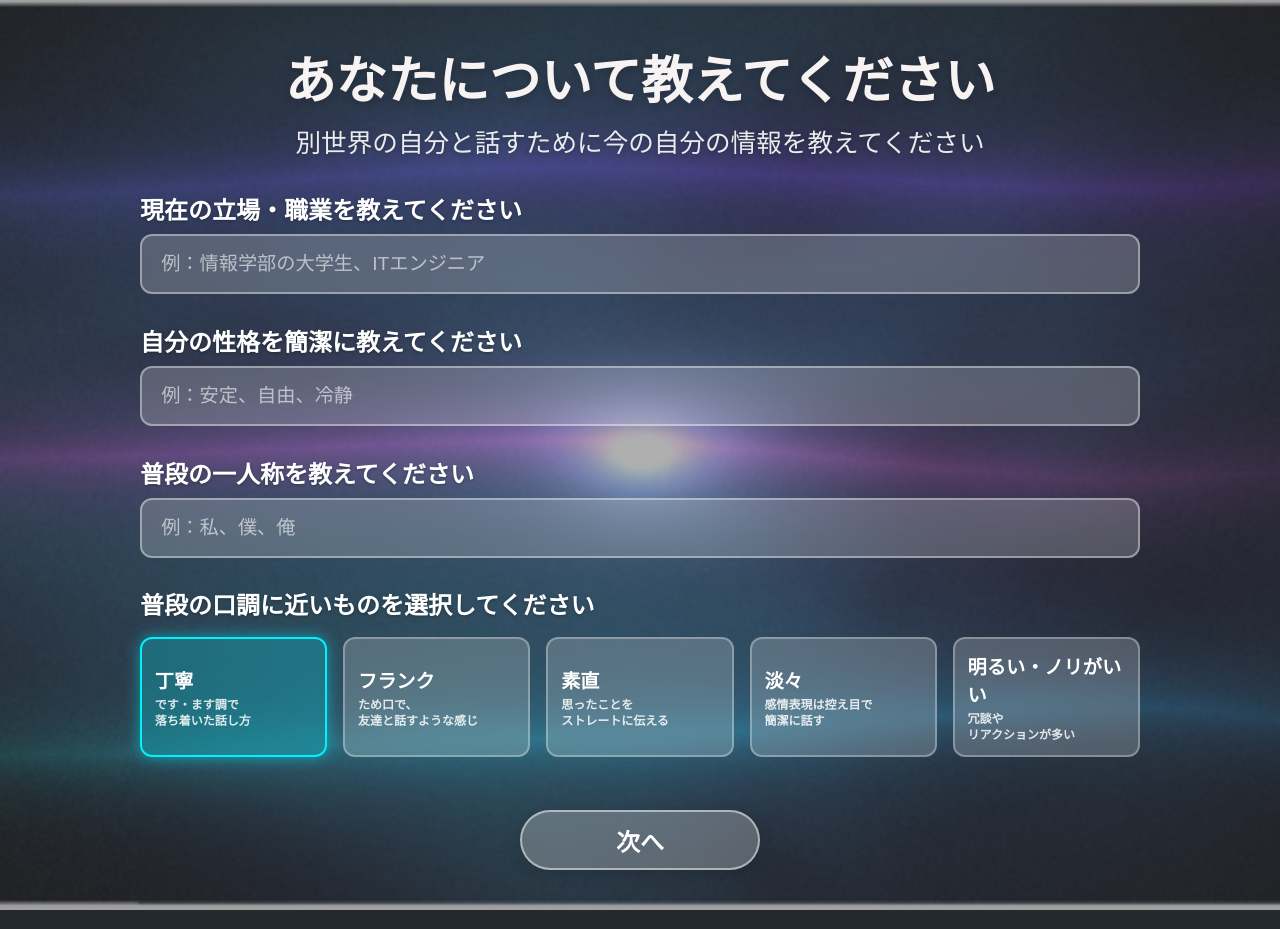
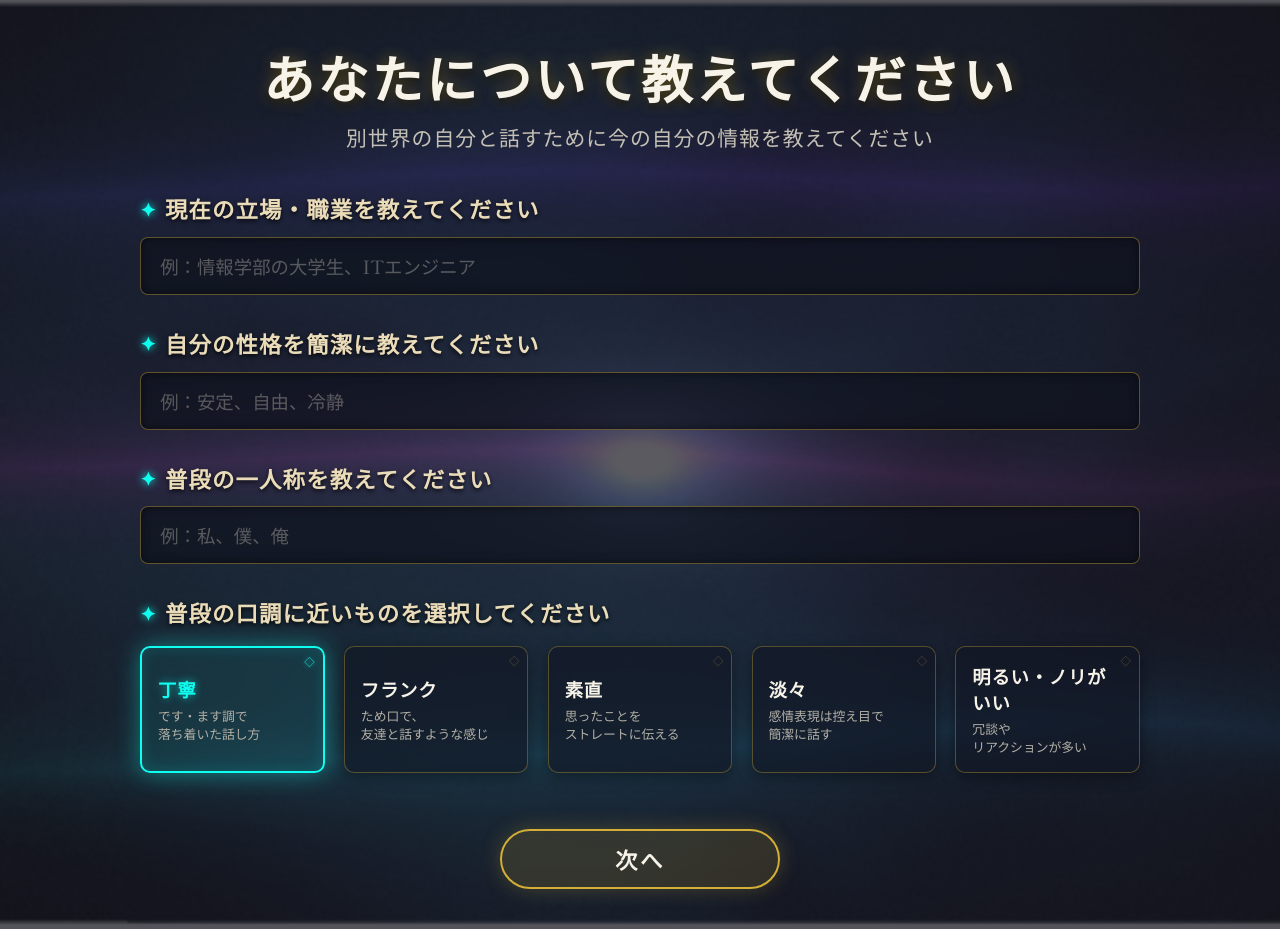
Before and after one commit to rin1212-sh/prkn, a Flask app: page /profile in a window 1280 px wide. Run offline with Flask 3, Linux system fonts and the light colour scheme.

Commit message:
profile.htmlのみmainに反映

```diff
--- a/templates/profile.html
+++ b/templates/profile.html
@@ -3,7 +3,13 @@
 <head>
   <meta charset="UTF-8">
   <meta name="viewport" content="width=device-width, initial-scale=1.0">
-  <title>Parallel-World Self - Profile</title>
+  <title>Parallel World Self - Profile</title>
+
+  <!-- タロット・ミステリアス風フォント（Cinzel & Shippori Mincho）の読み込み -->
+  <link rel="preconnect" href="https://fonts.googleapis.com">
+  <link rel="preconnect" href="https://fonts.gstatic.com" crossorigin>
+  <link href="https://fonts.googleapis.com/css2?family=Cinzel:wght@600;700&family=Shippori+Mincho:wght@500;700;800&display=swap" rel="stylesheet">
+
   <style>
     * {
       box-sizing: border-box;
@@ -13,16 +19,17 @@
     body, html {
       width: 100%;
       min-height: 100vh;
-      font-family: 'Inter', sans-serif;
-      background: linear-gradient(135deg, #0f172a 0%, #1e1b4b 50%, #0f172a 100%);
+      font-family: 'Shippori Mincho', 'Cinzel', serif;
+      background: #000;
       color: #ffffff;
       overflow-x: hidden;
     }
 
+    /* 全体コンテナ */
     .container {
       width: 100vw;
       min-height: 100vh;
-      background: url("{{ url_for('static', filename='image/haikei.png') }}") center center / cover no-repeat;
+      background: url("{{ url_for('static', filename='image/haikei.png') }}") center center / cover no-repeat fixed;
       display: flex;
       flex-direction: column;
       align-items: center;
@@ -38,7 +45,7 @@
       left: 0;
       width: 100%;
       height: 100%;
-      background: rgba(0, 0, 0, 0.3);
+      background: rgba(5, 5, 14, 0.65); /* 紫がかった幻想的な暗さ */
       z-index: 1;
     }
 
@@ -47,109 +54,162 @@
       z-index: 2;
     }
 
+    /* タイトルエリア */
     .header-title {
-      font-size: clamp(1.8rem, 4vw, 3.5rem);
-      font-weight: 700;
-      color: #F8F3F3;
+      font-size: clamp(1.8rem, 4vw, 3.2rem);
+      font-weight: 800;
+      color: #f7f3e8;
       text-align: center;
       margin-bottom: 0.5rem;
-      text-shadow: 0 2px 8px rgba(0,0,0,0.2);
-    }
-    .header-sub {
-      font-size: clamp(1rem, 2vw, 1.8rem);
-      font-weight: 400;
-      color: rgba(255, 255, 255, 0.9);
-      text-align: center;
-      margin-bottom: 2rem;
-      text-shadow: 0 1px 4px rgba(0,0,0,0.2);
+      letter-spacing: 0.06em;
+      text-shadow: 0 0 15px rgba(212, 175, 55, 0.4), 0 4px 10px rgba(0,0,0,0.8);
     }
 
+    .header-sub {
+      font-size: clamp(0.95rem, 1.8vw, 1.3rem);
+      font-weight: 500;
+      color: #c5c1b6;
+      text-align: center;
+      margin-bottom: 2.5rem;
+      letter-spacing: 0.05em;
+    }
+
+    /* フォーム容器 */
     .form-container {
-      width: min(1000px, 90vw);
+      width: min(1000px, 92vw);
       display: flex;
       flex-direction: column;
-      gap: 1.8rem;
+      gap: 2rem;
     }
 
     .form-group {
       display: flex;
       flex-direction: column;
-      gap: 0.5rem;
+      gap: 0.8rem;
     }
 
+    /* 質問ラベル（タロット記号付き） */
     .form-label {
-      font-size: clamp(1rem, 2vw, 1.5rem);
-      font-weight: 800;
-      color: #ffffff;
-      text-shadow: 0 1px 3px rgba(0,0,0,0.3);
+      font-size: clamp(1.05rem, 2vw, 1.4rem);
+      font-weight: 700;
+      color: #ebdcb9; /* 金古美調ゴールド */
+      letter-spacing: 0.05em;
+      display: flex;
+      align-items: center;
+      gap: 0.5rem;
+      text-shadow: 0 2px 4px rgba(0,0,0,0.8);
     }
 
+    .form-label::before {
+      content: '✦';
+      color: #0efeef;
+      font-size: 0.85em;
+      text-shadow: 0 0 8px #0efeef;
+    }
+
+    /* 入力フォーム（魔法陣発光エフェクト） */
     .form-input {
       width: 100%;
-      height: 60px;
+      height: 58px;
       padding: 0 1.2rem;
-      background: rgba(255, 255, 255, 0.2);
-      border: 2px solid rgba(255, 255, 255, 0.4);
-      border-radius: 12px;
-      backdrop-filter: blur(10px);
-      font-size: clamp(1rem, 1.5vw, 1.3rem);
+      background: rgba(15, 18, 28, 0.65);
+      border: 1px solid rgba(212, 175, 55, 0.4);
+      border-radius: 8px;
+      backdrop-filter: blur(8px);
+      font-family: 'Shippori Mincho', serif;
+      font-size: clamp(1rem, 1.5vw, 1.15rem);
       color: #ffffff;
       outline: none;
       transition: all 0.3s ease;
-    }
-    .form-input::placeholder {
-      color: rgba(255, 255, 255, 0.6);
-    }
-    .form-input:focus {
-      background: rgba(255, 255, 255, 0.3);
-      border-color: #00F0FF;
-      box-shadow: 0 0 15px rgba(0, 240, 255, 0.5);
+      box-shadow: inset 0 0 10px rgba(0, 0, 0, 0.5);
     }
 
+    .form-input::placeholder {
+      color: rgba(220, 215, 200, 0.35);
+    }
+
+    .form-input:focus {
+      background: rgba(15, 18, 28, 0.85);
+      border-color: #0efeef;
+      box-shadow: 0 0 18px rgba(14, 254, 239, 0.5), inset 0 0 8px rgba(14, 254, 239, 0.2);
+    }
+
+    /* 口調選択グリッド */
     .tone-grid {
       display: grid;
       grid-template-columns: repeat(auto-fit, minmax(170px, 1fr));
-      gap: 1rem;
-      margin-top: 0.5rem;
+      gap: 1.2rem;
+      margin-top: 0.3rem;
     }
 
+    /* タロットカード風の選択肢カード */
     .tone-card {
-      background: rgba(255, 255, 255, 0.2);
-      border: 2px solid rgba(255, 255, 255, 0.3);
-      border-radius: 12px;
-      padding: 0.8rem;
+      position: relative;
+      background: rgba(18, 22, 36, 0.65);
+      border: 1px solid rgba(212, 175, 55, 0.35);
+      border-radius: 10px;
+      padding: 1rem;
       backdrop-filter: blur(10px);
       cursor: pointer;
-      transition: all 0.25s ease;
+      transition: all 0.35s cubic-bezier(0.25, 1, 0.5, 1);
       display: flex;
       flex-direction: column;
       justify-content: center;
-      min-height: 80px;
+      min-height: 90px;
+      box-shadow: 0 4px 15px rgba(0,0,0,0.4);
+      overflow: hidden;
     }
+
+    /* タロットの四隅飾り */
+    .tone-card::after {
+      content: '◇';
+      position: absolute;
+      top: 6px;
+      right: 8px;
+      font-size: 0.65rem;
+      color: rgba(212, 175, 55, 0.4);
+    }
+
     .tone-card:hover {
-      background: rgba(255, 255, 255, 0.35);
-      border-color: rgba(255, 255, 255, 0.8);
-      transform: translateY(-2px);
+      background: rgba(25, 30, 48, 0.8);
+      border-color: rgba(212, 175, 55, 0.8);
+      transform: translateY(-4px);
+      box-shadow: 0 8px 25px rgba(212, 175, 55, 0.25);
     }
+
+    /* 選択状態 */
     .tone-card.selected {
-      background: rgba(0, 240, 255, 0.25);
-      border-color: #00F0FF;
-      box-shadow: 0 0 15px rgba(0, 240, 255, 0.5);
+      background: rgba(14, 254, 239, 0.08);
+      border: 2px solid #0efeef;
+      box-shadow: 0 0 25px rgba(14, 254, 239, 0.4), inset 0 0 15px rgba(14, 254, 239, 0.15);
+    }
+
+    .tone-card.selected::after {
+      color: #0efeef;
+      text-shadow: 0 0 5px #0efeef;
     }
 
     .tone-title {
-      font-size: 1.2rem;
-      font-weight: 800;
-      color: #ffffff;
-      margin-bottom: 0.2rem;
-    }
-    .tone-desc {
-      font-size: 0.75rem;
-      font-weight: 600;
-      color: rgba(255, 255, 255, 0.85);
-      line-height: 1.3;
+      font-size: 1.15rem;
+      font-weight: 700;
+      color: #f7f3e8;
+      margin-bottom: 0.3rem;
+      letter-spacing: 0.04em;
     }
 
+    .tone-card.selected .tone-title {
+      color: #0efeef;
+      text-shadow: 0 0 8px rgba(14, 254, 239, 0.6);
+    }
+
+    .tone-desc {
+      font-size: 0.8rem;
+      font-weight: 500;
+      color: #b3b0a6;
+      line-height: 1.4;
+    }
+
+    /* 送信ボタン */
     .submit-btn-wrapper {
       display: flex;
       justify-content: center;
@@ -157,24 +217,27 @@
     }
 
     .submit-btn {
-      width: min(240px, 60vw);
+      width: min(280px, 70vw);
       height: 60px;
-      background: rgba(255, 255, 255, 0.25);
-      border: 2px solid rgba(255, 255, 255, 0.5);
+      background: rgba(212, 175, 55, 0.15);
+      border: 2px solid #d4af37;
       border-radius: 50px;
       backdrop-filter: blur(10px);
-      color: #ffffff;
-      font-size: 1.5rem;
-      font-weight: 800;
+      color: #f7f3e8;
+      font-family: 'Shippori Mincho', serif;
+      font-size: 1.4rem;
+      font-weight: 700;
+      letter-spacing: 0.12em;
       cursor: pointer;
-      transition: all 0.3s ease;
-      box-shadow: 0 4px 15px rgba(0,0,0,0.15);
+      transition: all 0.4s ease;
+      box-shadow: 0 0 20px rgba(212, 175, 55, 0.25);
+      outline: none;
     }
+
     .submit-btn:hover {
-      background: rgba(255, 255, 255, 0.4);
-      border-color: #00F0FF;
-      color: #00F0FF;
-      box-shadow: 0 0 20px rgba(0, 240, 255, 0.6);
+      background: #d4af37;
+      color: #050b14;
+      box-shadow: 0 0 35px rgba(212, 175, 55, 0.8), 0 0 15px rgba(255, 255, 255, 0.6);
       transform: scale(1.03);
     }
   </style>
@@ -185,7 +248,6 @@
     <h1 class="header-title">あなたについて教えてください</h1>
     <p class="header-sub">別世界の自分と話すために今の自分の情報を教えてください</p>
 
-    <!-- form タグで囲み、action="/save-profile" method="POST" に設定 -->
     <form class="form-container" action="/save-profile" method="POST">
 
       <!-- 1. 立場・職業 -->
@@ -206,11 +268,10 @@
         <input type="text" name="first_person" class="form-input" placeholder="例：私、僕、俺" required>
       </div>
 
-      <!-- 4. 口調選択 -->
+      <!-- 4. 口調選択（選択肢全5個完全維持） -->
       <div class="form-group">
         <label class="form-label">普段の口調に近いものを選択してください</label>
 
-        <!-- 選択された口調を送信するための隠し要素 -->
         <input type="hidden" name="tone" id="selectedTone" value="丁寧">
 
         <div class="tone-grid">
@@ -250,14 +311,12 @@
   </div>
 
   <script>
-    // 口調選択の処理（隠しinputの値も書き換える）
     function selectTone(element, toneValue) {
       document.querySelectorAll('.tone-card').forEach(card => {
         card.classList.remove('selected');
       });
       element.classList.add('selected');
 
-      // hidden input の値を更新
       document.getElementById('selectedTone').value = toneValue;
     }
   </script>
```
